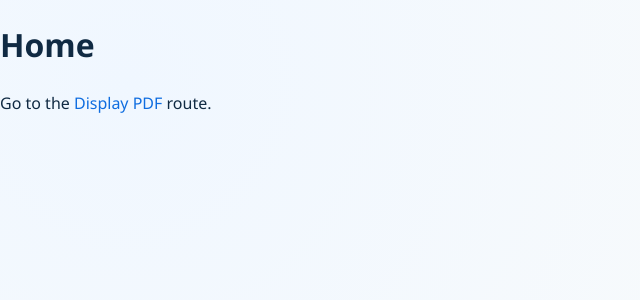
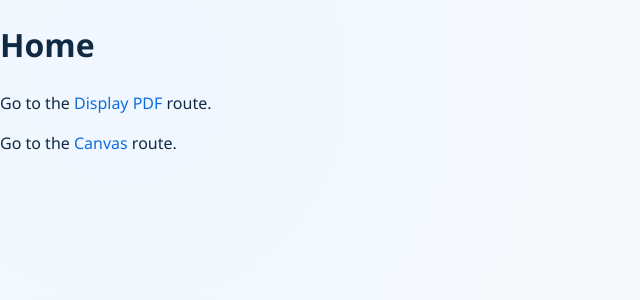
Before and after one commit to LionRouge1/frontend-coding-exercise, a React (Vite) app: page / in a window 1280 px wide. Shown: the top 300 px of the page, without its empty margins (0-640 px from the left). Built offline with nearby package versions, Linux system fonts and the light colour scheme.

Commit message:
Add the canva route to the homepage

```diff
--- a/src/components/Homepage.jsx
+++ b/src/components/Homepage.jsx
@@ -7,6 +7,9 @@ export default function HomePage() {
       <p>
         Go to the <Link to="/display-pdf">Display PDF</Link> route.
       </p>
+      <p>
+        Go to the <Link to="/canvas">Canvas</Link> route.
+      </p>
     </div>
   )
 }
```
